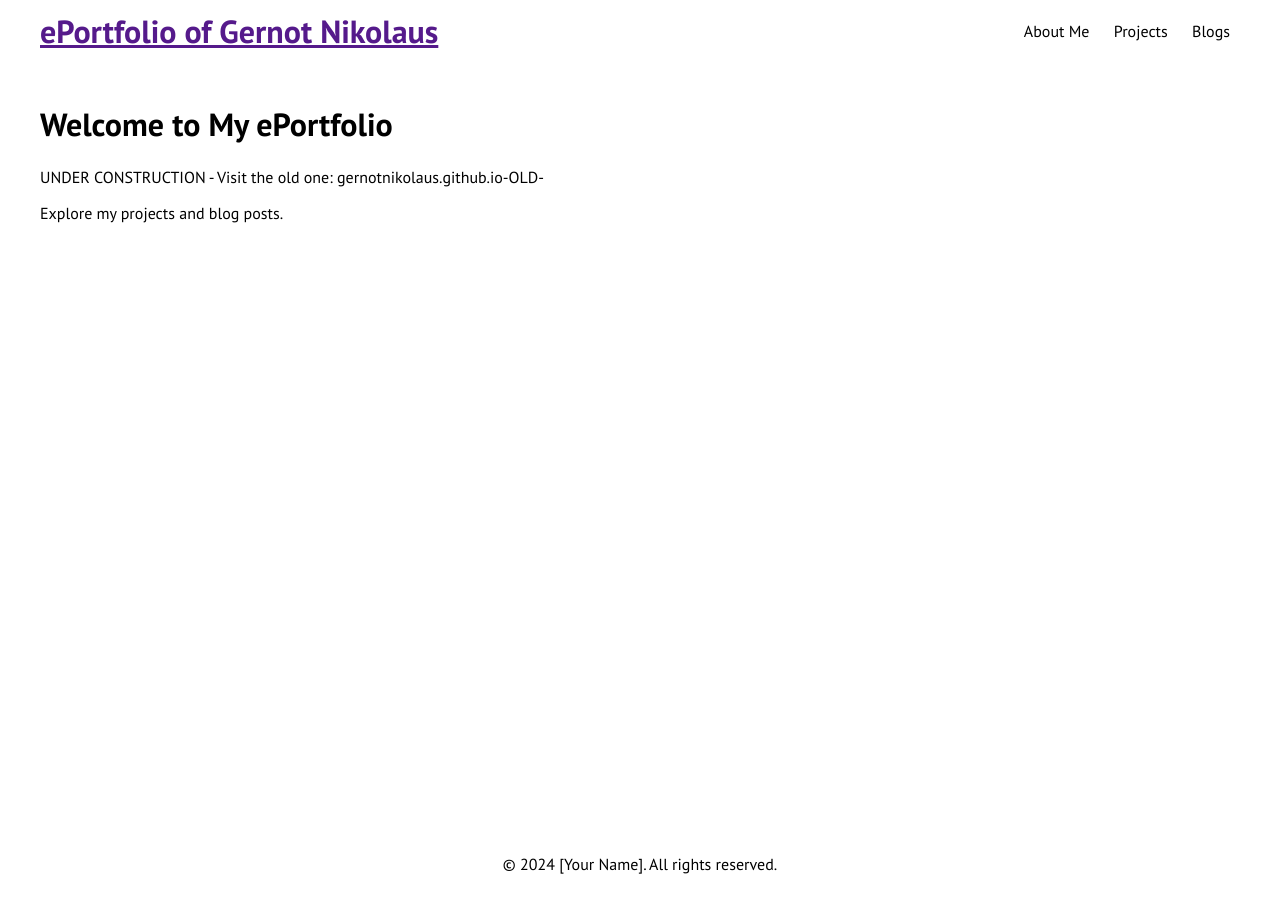
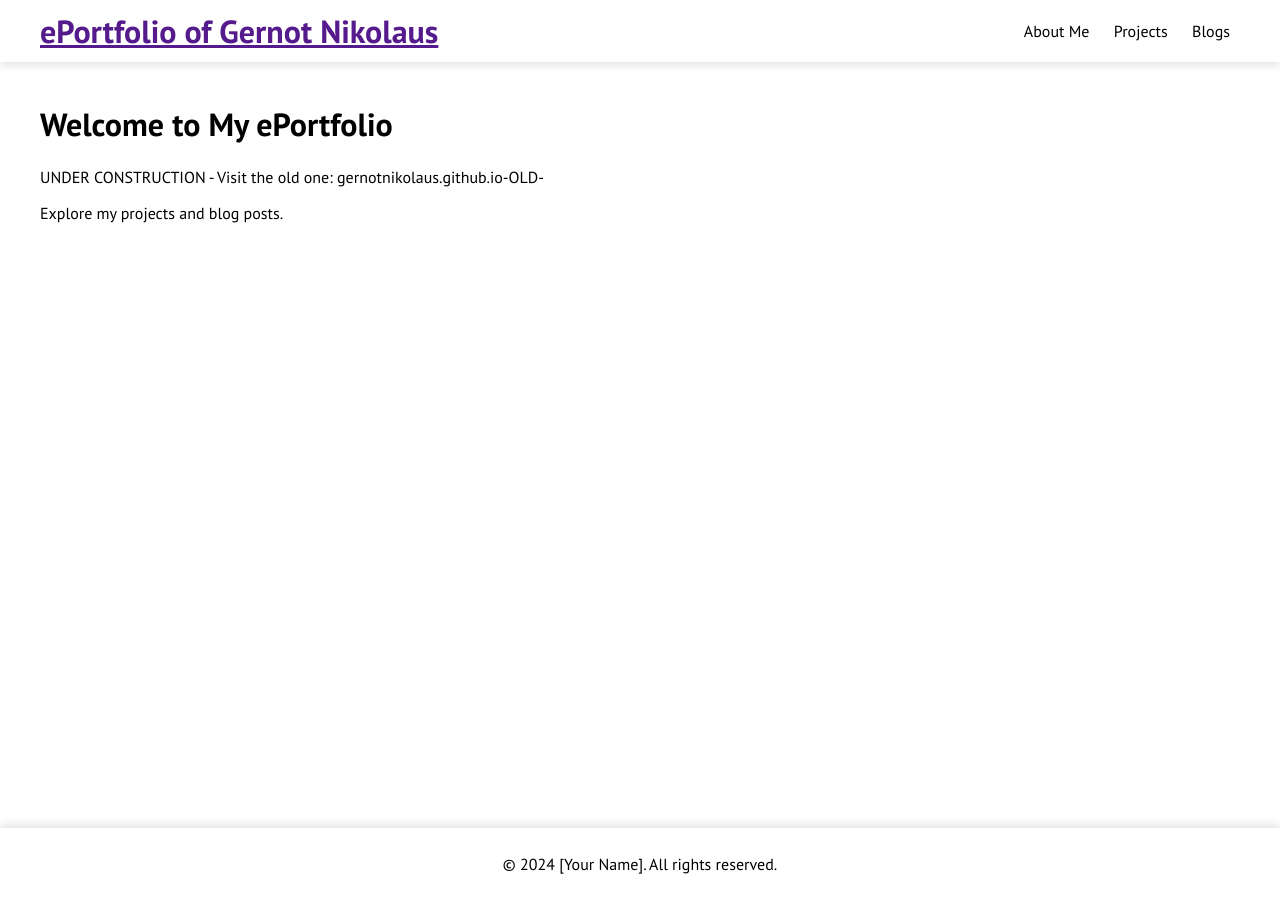
Before and after one commit to gernotnikolaus/gernotnikolaus.github.io, a Jekyll site: the page built from index.md, in a window 1280 px wide. Built offline with Jekyll 4.4.1, drawn with Linux system fonts in a browser that asks for light colours.

Commit message:
Updating files

```diff
--- a/assets/main.css
+++ b/assets/main.css
@@ -11,6 +11,7 @@ header {
     background-color: #ffffff;
     color: #000000; /* Changed from #fff to #000000 for better visibility */
     padding: 10px 0;
+    box-shadow: 0 4px 8px rgba(0, 0, 0, 0.1); /* Shadow for the header */
 }
 
 .header-container {
@@ -45,6 +46,7 @@ footer {
     position: fixed;
     width: 100%;
     bottom: 0;
+    box-shadow: 0 -4px 8px rgba(0, 0, 0, 0.1); /* Shadow for the footer */
 }
 
 /* Header and Navigation Styles */
```
